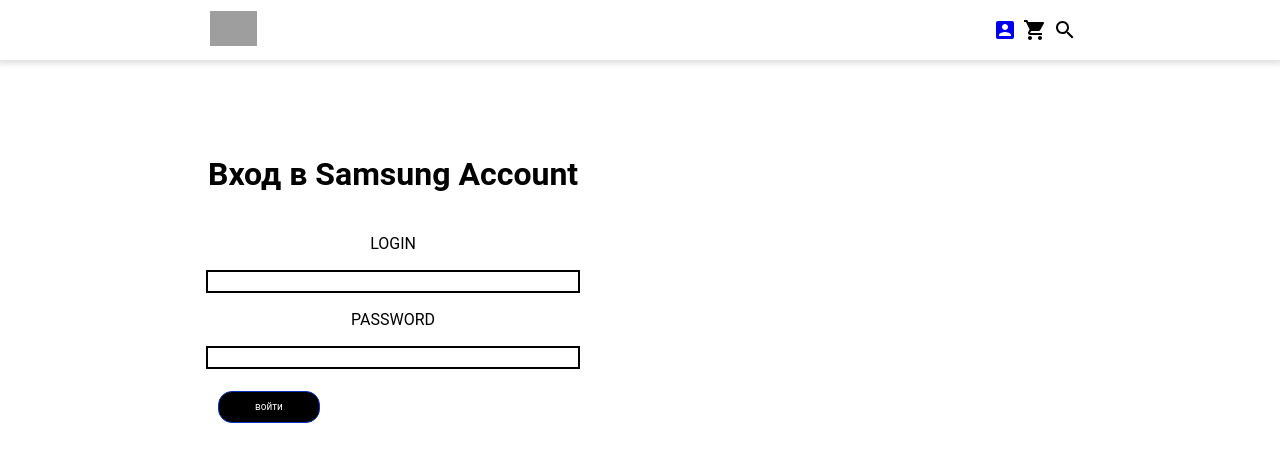
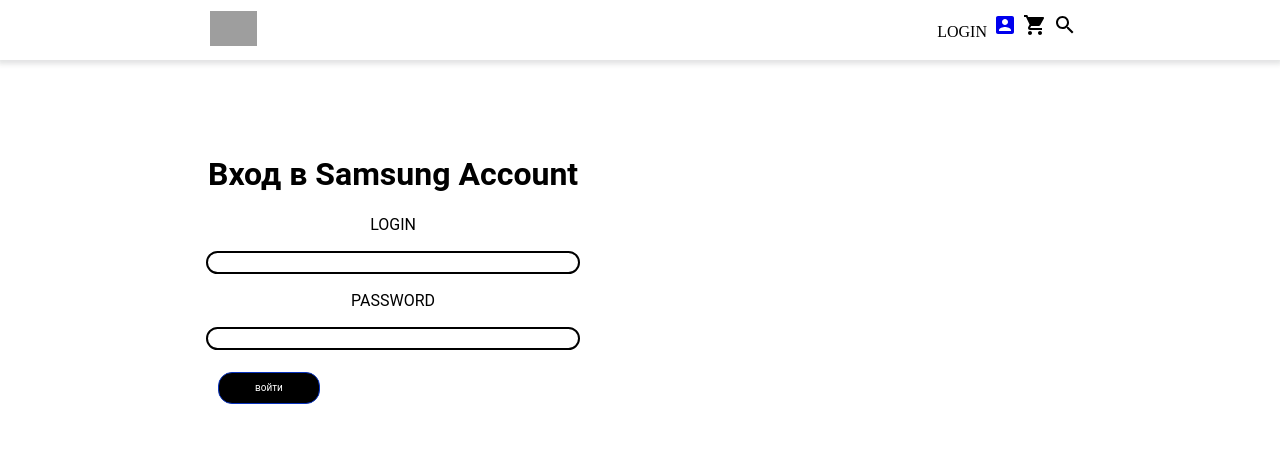
Before and after one commit to andres-boltdasarini/excel, a React app: page /account in a window 1280 px wide. Shown: the top 462 px of the page. Built offline with nearby package versions, Linux system fonts and the light colour scheme; grey boxes are pictures that could not be loaded; the HTML template or start-up script is replaced by a standard one.

Commit message:
HeaderContainer

```diff
--- a/src/components/App.js
+++ b/src/components/App.js
@@ -1,10 +1,9 @@
 import React, { Component } from "react";
-import Header from "@/components/Header";
 import About from "@/components/About";
 import Support from "@/components/Support";
 import {Route} from "react-router-dom";
-import Bar from "@/components/Bar";
 import Account from "@/components/Account";
+import HeaderContainer from "@/components/HeaderContainer";
 
 
 
@@ -13,8 +12,7 @@
     render() {
         return (
             <div>
-                <Header/>
-
+                <HeaderContainer/>
                 <Route exact={true} path='/' component={About}/>
                 <Route path='/about' component={About}/>
                 <Route path='/support' render={() => <Support/>}/>
--- a/src/components/Header.js
+++ b/src/components/Header.js
@@ -1,47 +1,35 @@
 import React from "react";
-
 import '../scss/header.scss'
 import AccountBoxIcon from '@material-ui/icons/AccountBox';
 import ShoppingCartIcon from '@material-ui/icons/ShoppingCart';
 import SearchIcon from '@material-ui/icons/Search';
 import {NavLink} from "react-router-dom";
 
-const Header = () => {
-    let busket = () => {
-        alert('Ваша корзина пуста.')
-    }
+const Header = (props) => {
     return (
         <div>
-
             <div className="header">
-
-
                 <NavLink to="/">
                     <img src='https://teliumnetwork.se/wp-content/uploads/2017/03/Font-Samsung-Logo.jpg'
                          alt='ava'/>
                 </NavLink>
-
-
                 <div>
-
+                    <div className="button">
+                        LOGIN
+                    </div>
                     <div className="button">
                         <NavLink to="/account"><AccountBoxIcon/></NavLink>
                     </div>
-
                     <div className="button">
-                        <ShoppingCartIcon onClick={busket}>
-                            </ShoppingCartIcon>
+                        <ShoppingCartIcon onClick={props.busket}>
+                        </ShoppingCartIcon>
                     </div>
-
                     <div className="button">
                         <SearchIcon/>
                     </div>
-
                 </div>
-
             </div>
-
-</div>
+        </div>
 
     )
 }
--- /dev/null
+++ b/src/components/HeaderContainer.js
@@ -0,0 +1,18 @@
+import React from "react";
+import Header from "@/components/Header";
+
+class HeaderContainer extends React.Component {
+    render() {
+        let busket = () => {
+            alert('Ваша корзина пуста.')
+        }
+        return (
+            <div>
+                <Header busket={busket}/>
+            </div>
+
+        )
+    }
+}
+
+export default HeaderContainer
--- a/src/scss/about.scss
+++ b/src/scss/about.scss
@@ -11,4 +11,5 @@
 }
 .insert{
   outline: 2px solid black;
+  border-radius: 14px;
 }
```
Also changed, not shown: src/components/Account.js (+4 -4 lines), 1 other file (tests, documents, lock files or other folders).
